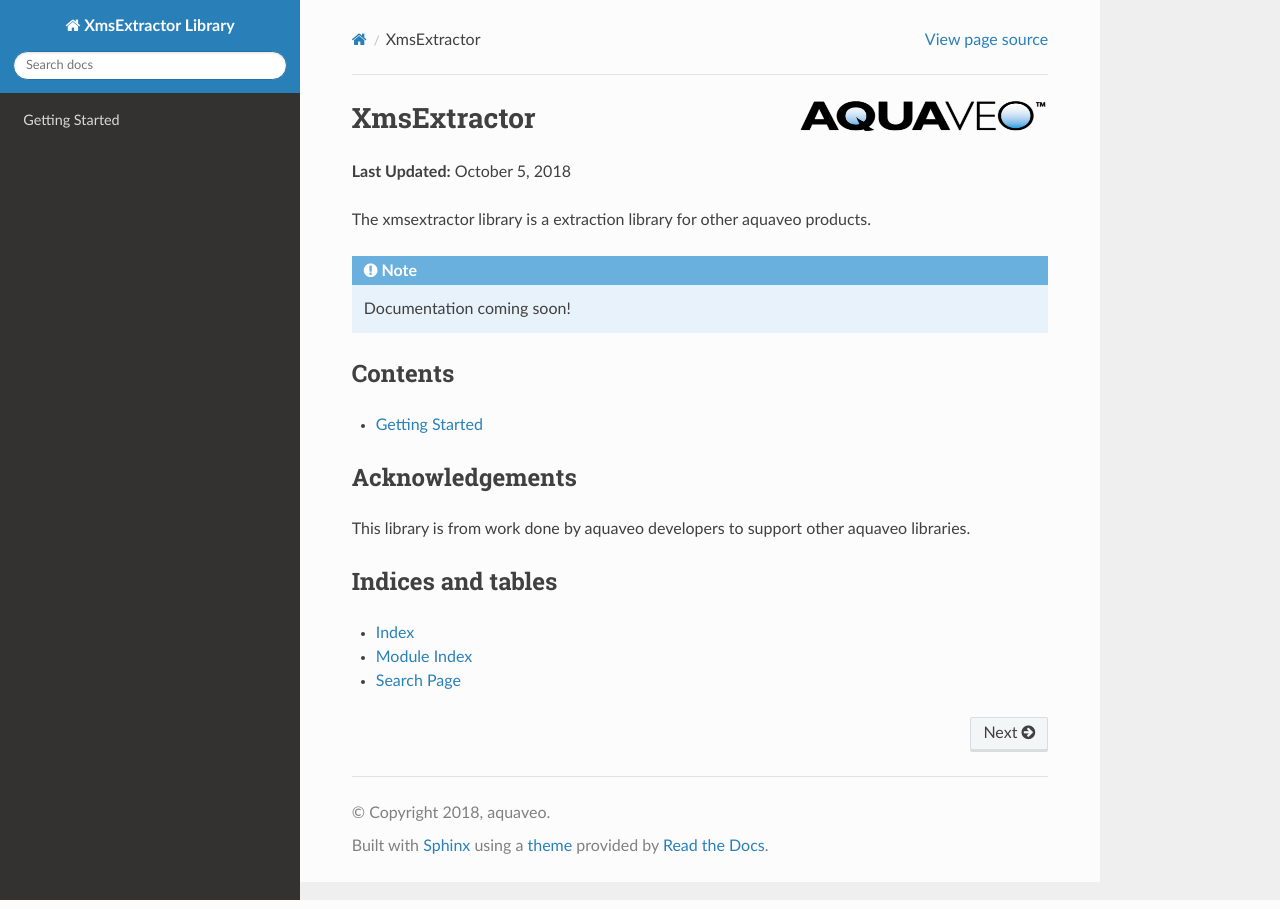
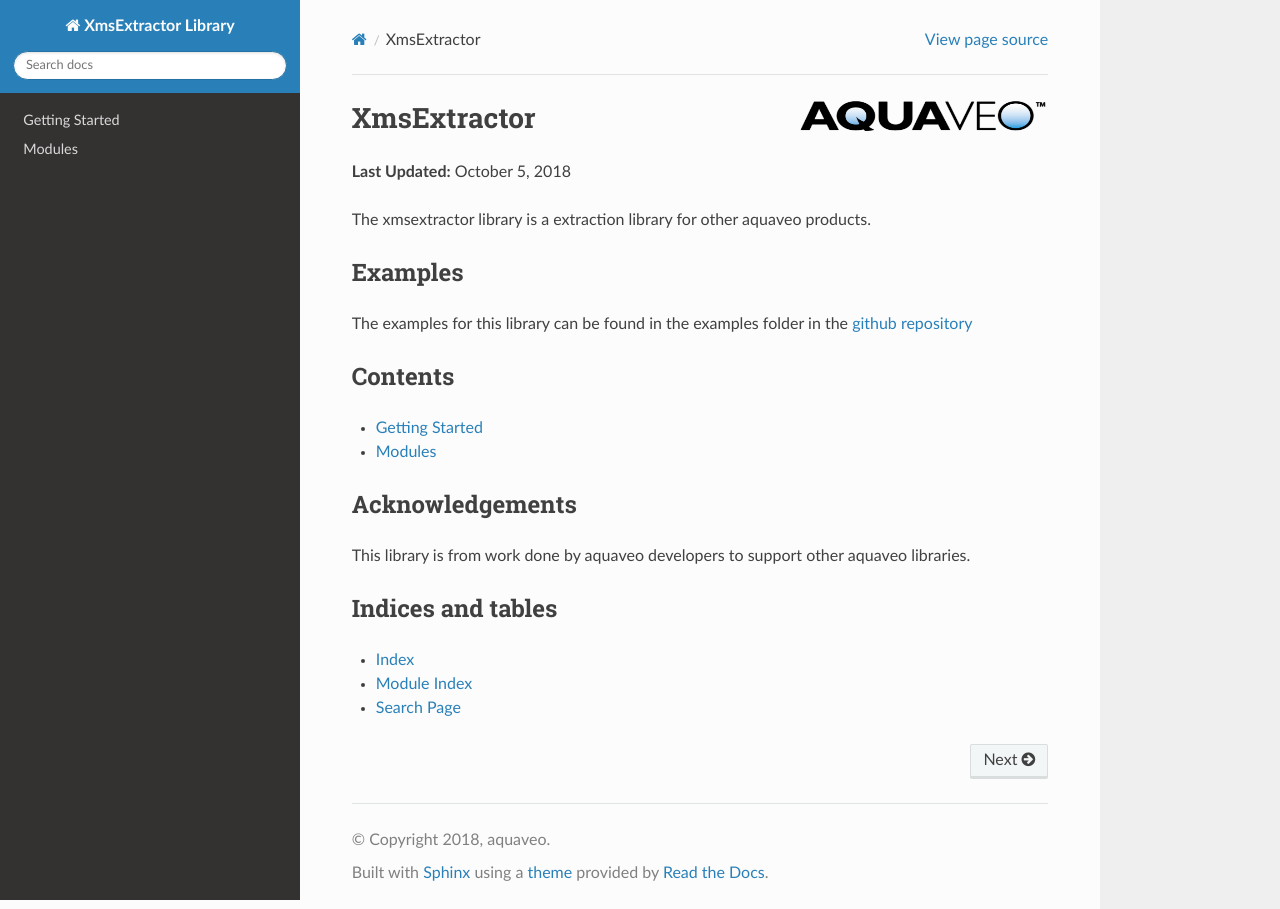
Before and after one commit to Aquaveo/xmsextractor, a Sphinx documentation site: the page built from pydocs/source/index.rst, in a window 1280 px wide. Built offline with Sphinx 7.4.7 and the Read the Docs theme 2.0.0, drawn with Linux system fonts in a browser that asks for light colours.

```diff
--- a/pydocs/source/index.rst
+++ b/pydocs/source/index.rst
@@ -11,9 +11,10 @@ XmsExtractor |version|
 
 The xmsextractor library is a extraction library for other aquaveo products.
 
-.. note::
+Examples
+========
 
-    Documentation coming soon!
+The examples for this library can be found in the examples folder in the `github repository <https://github.com/Aquaveo/xmsextractor>`_
 
 Contents
 ========
@@ -22,6 +23,7 @@ Contents
    :maxdepth: 1
 
    gettingstarted
+   modules
 
 Acknowledgements
 ================
--- /dev/null
+++ b/pydocs/source/modules/UGrid2dDataExtractor.rst
@@ -0,0 +1,6 @@
+********************
+UGrid2dDataExtractor
+********************
+
+.. autoclass:: xmsextractor.extractor.UGrid2dDataExtractor
+   :members:
--- /dev/null
+++ b/pydocs/source/modules/UGrid2dPolylineDataExtractor.rst
@@ -0,0 +1,6 @@
+****************************
+UGrid2dPolylineDataExtractor
+****************************
+
+.. autoclass:: xmsextractor.extractor.UGrid2dPolylineDataExtractor
+   :members:
```
Also changed, not shown: pydocs/source/modules.rst (added, +19 -0 lines).
